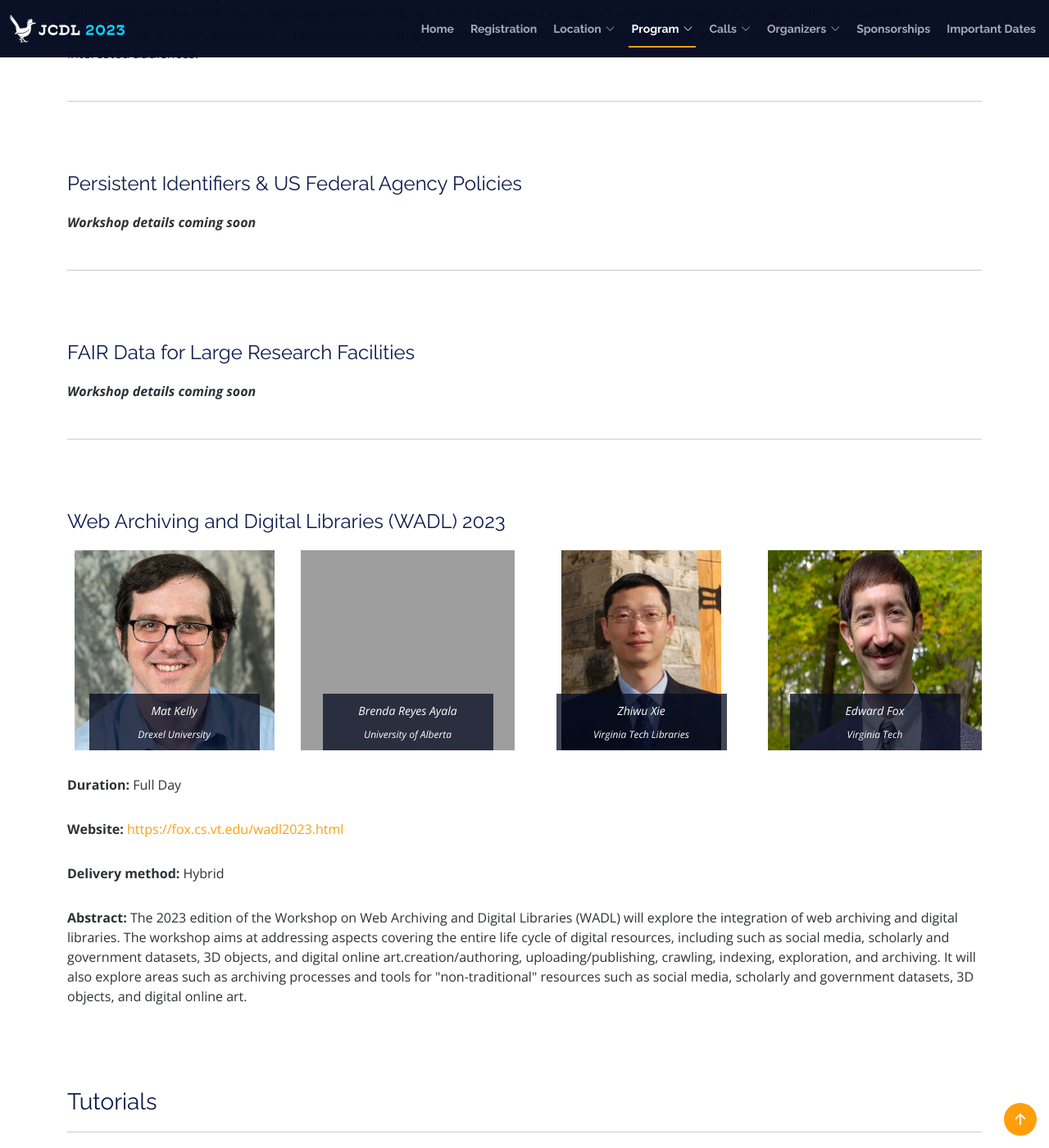
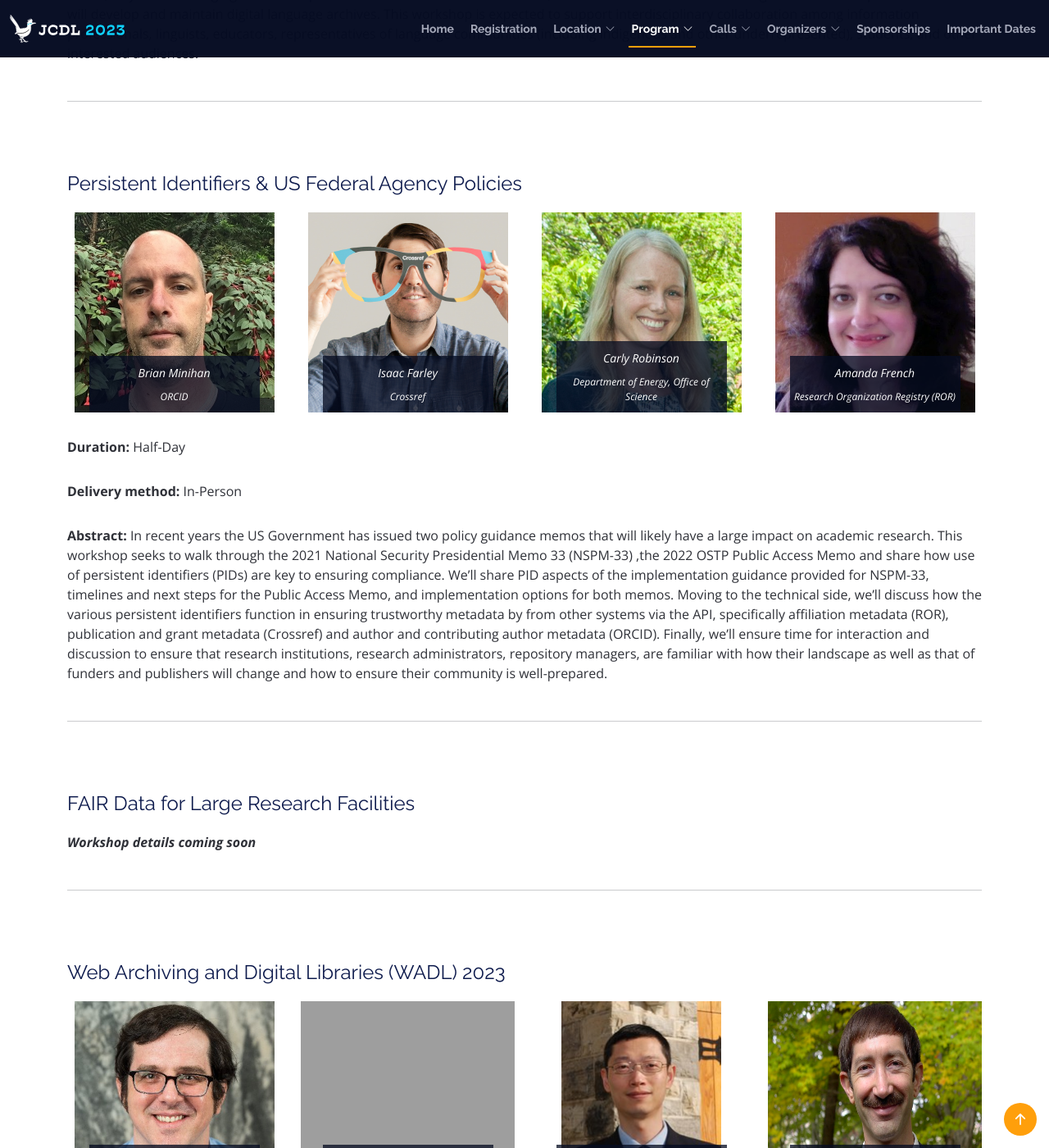
Before and after one commit to shawnmjones/JCDL2023-website-source, a Jekyll site: the page built from workshops-tutorials.html, in a window 1280 px wide and 1400 px high, scrolled down 3727 px. Shown: the whole window at 82% size. Built offline with Jekyll 4.4.1, drawn with Linux system fonts in a browser that asks for light colours.

Commit message:
Information for PID workshop

```diff
--- a/_data/workshops.yml
+++ b/_data/workshops.yml
@@ -84,11 +84,24 @@
   submission:
   delivery: In-Person
   duration: Half-Day
-  abstract:
+  abstract: "In recent years the US Government has issued two policy guidance memos that will likely have a large impact on academic research. This workshop seeks to walk  through the 2021 National Security Presidential Memo 33 (NSPM-33) ,the 2022 OSTP Public Access Memo and share how use of persistent identifiers (PIDs) are key to ensuring compliance. We’ll share PID aspects of the implementation guidance provided for NSPM-33,  timelines and next steps for the Public Access Memo, and implementation options for both memos. Moving to the technical side, we’ll discuss how the various persistent identifiers function in ensuring trustworthy metadata by from other systems via the API, specifically affiliation metadata (ROR), publication and grant metadata (Crossref) and author and contributing author metadata (ORCID). Finally, we’ll ensure time for interaction and discussion to ensure that research institutions, research administrators, repository managers, are familiar with how their landscape as well as that of funders and publishers will change and how to ensure their community is well-prepared."
+
   authors:
-    - name:
-      affiliation:
-      image:
+    - name: Brian Minihan
+      affiliation: ORCID
+      image: brian-minihan.jpg
+
+    - name: Isaac Farley
+      affiliation: Crossref
+      image: isaac-farley.jpg
+
+    - name: Carly Robinson
+      affiliation: Department of Energy, Office of Science
+      image: carly-robinson.jpg
+
+    - name: Amanda French
+      affiliation: Research Organization Registry (ROR)
+      image: amanda-french.jpg
 
 - name: FAIR Data for Large Research Facilities
   htmlid: fair
```
